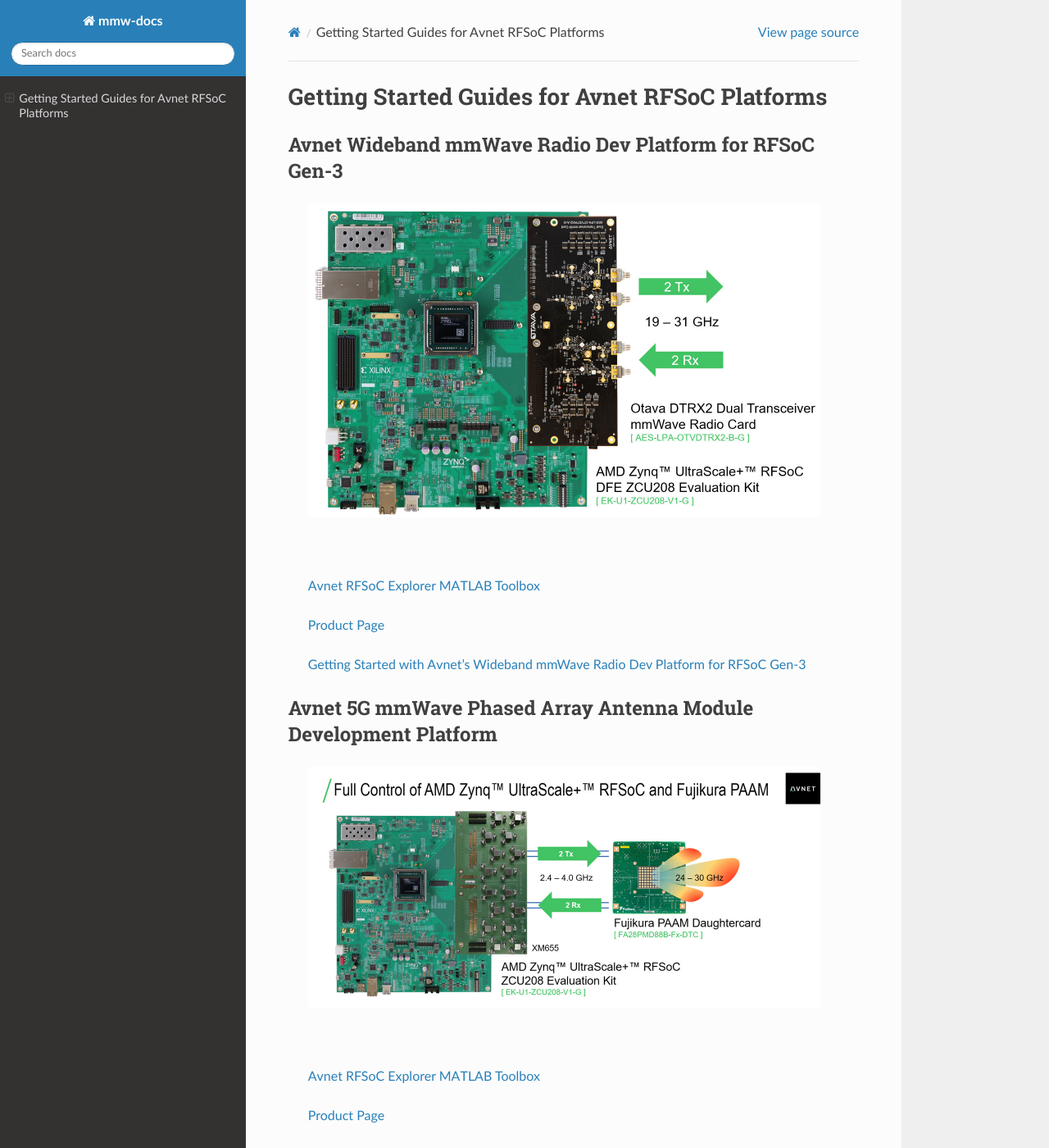
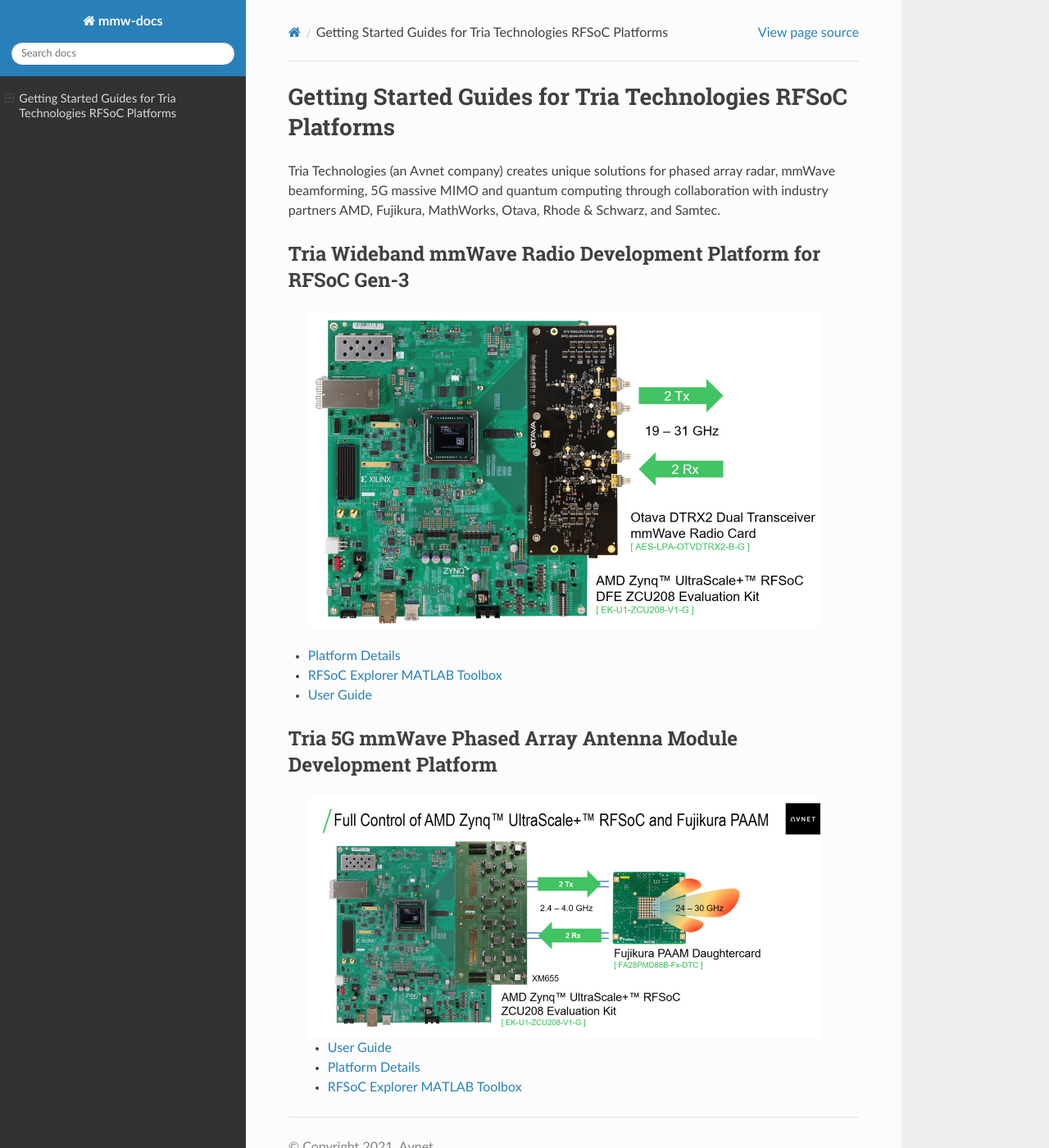
Before and after one commit to AvnetDev/rfsoc-board-docs, a Sphinx documentation site: the page built from docs/source/index.rst, in a window 1280 px wide and 1400 px high. Shown: the whole window at 82% size. Built offline with Sphinx 7.4.7 and the Read the Docs theme 3.1.0, drawn with Linux system fonts in a browser that asks for light colours; some of the changed text lies outside the part shown.

Commit message:
Tria rebrand

```diff
--- a/docs/source/index.rst
+++ b/docs/source/index.rst
@@ -1,31 +1,24 @@
-Getting Started Guides for Avnet RFSoC Platforms
+Getting Started Guides for Tria Technologies RFSoC Platforms
 ==================================================================================
+Tria Technologies (an Avnet company) creates unique solutions for phased array radar, mmWave beamforming, 5G massive MIMO and quantum computing through collaboration with industry partners AMD, Fujikura, MathWorks, Otava, Rhode & Schwarz, and Samtec.
 
-Avnet Wideband mmWave Radio Dev Platform for RFSoC Gen-3
+
+Tria Wideband mmWave Radio Development Platform for RFSoC Gen-3
 ----------------------------------------------------------------------------------
 
   .. image:: images_toc/zcu208_dtrx2.jpg
        :scale: 50%
 
-|
+* `Platform Details <https://avnet.me/rfsoc-mmwave>`_
+* `RFSoC Explorer MATLAB Toolbox <https://avnet.me/rfsoc-explorer>`_
+* :doc:`User Guide </mmw_kit_toc>`
 
-    `Avnet RFSoC Explorer MATLAB Toolbox <https://avnet.me/rfsoc-explorer>`_
-
-    `Product Page <https://avnet.me/rfsoc-mmwave>`_
-
-    :doc:`mmw_kit_toc`
-
-
-Avnet 5G mmWave Phased Array Antenna Module Development Platform
+Tria 5G mmWave Phased Array Antenna Module Development Platform
 ----------------------------------------------------------------------------------
 
   .. image:: images_toc/zcu208_FjkPaam.jpg
        :scale: 50%
 
-|
-
-    `Avnet RFSoC Explorer MATLAB Toolbox <https://avnet.me/rfsoc-explorer>`_
-
-    `Product Page <https://avnet.me/5g-mmwave-paam-platform>`_
-
-    `5G mmWave PAAM Development Platform User Guide <https://github.com/Avnet/Fujikura-beamforming>`_
+  * `User Guide <https://github.com/Avnet/Fujikura-beamforming>`_
+  * `Platform Details <https://avnet.me/5g-mmwave-paam-platform>`_
+  * `RFSoC Explorer MATLAB Toolbox <https://avnet.me/rfsoc-explorer>`_
```
